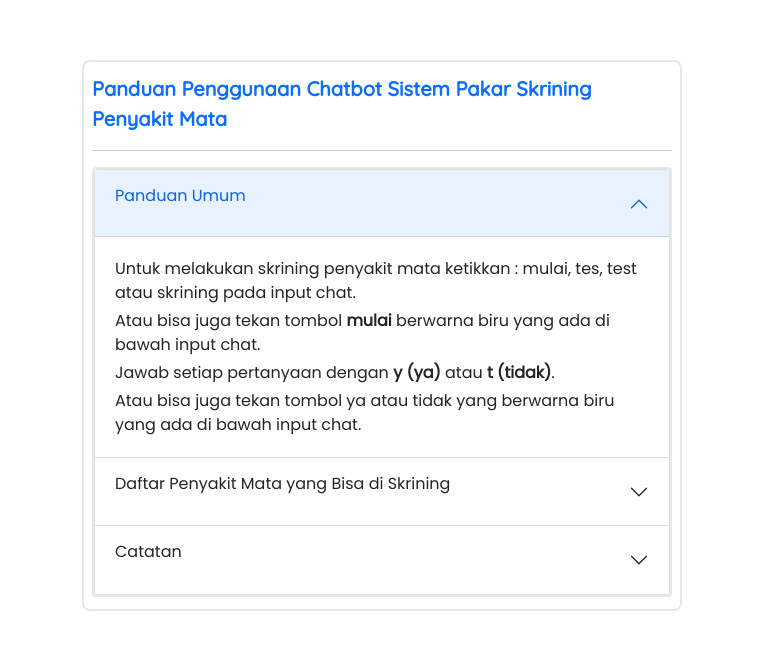
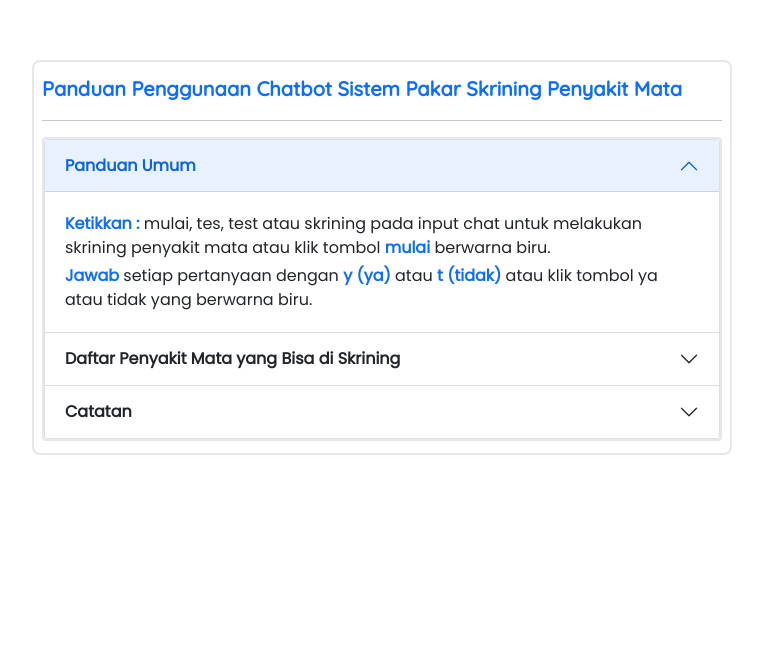
Before and after one commit to mochamadrafli2018/react-eyechatbot, a React (Create React App) app: page /chatbot/guide in a window 1280 px wide. Shown: the top 650 px of the page, without its empty margins (258-1021 px from the left). Built offline with nearby package versions, Linux system fonts and the light colour scheme.

Commit message:
Update Guide

```diff
--- a/src/pages/Guide.js
+++ b/src/pages/Guide.js
@@ -6,7 +6,7 @@ export default function Guide () {
   return(
     <div
       className='container border-2 mx-auto mb-3 p-2 poppins overflow-hidden rounded-lg hover:border-blue-400 hover:shadow-lg'
-      style={{marginTop:'60px',maxWidth:'600px'}}
+      style={{marginTop:'60px',maxWidth:'700px',width:'99%'}}
     >
         <p className='my-1 fw-bold text-primary quicksand' style={{fontSize:'20px'}}>
           Panduan Penggunaan Chatbot Sistem Pakar Skrining Penyakit Mata
@@ -15,19 +15,28 @@ export default function Guide () {
         <Accordion defaultActiveKey='0' className='border-2 my-1 rounded hover:border-blue-400'>
           <AccordionBootstrap
             eventKey={"0"}
-            Title = {(<p>Panduan Umum</p>)}
+            Title = {(<p className='fw-bold m-0'>Panduan Umum</p>)}
             Text = {(
               <div>
-                <p className='my-1'>Untuk melakukan skrining penyakit mata ketikkan : mulai,  tes,  test atau skrining pada input chat.</p>
-                <p className='my-1'>Atau bisa juga tekan tombol <strong>mulai</strong> berwarna biru yang ada di bawah input chat.</p>
-                <p className='my-1'>Jawab setiap pertanyaan dengan <strong>y (ya)</strong> atau <strong>t (tidak)</strong>.</p>
-                <p className='my-1'>Atau bisa juga tekan tombol ya atau tidak yang berwarna biru yang ada di bawah input chat.</p>
+                <p className='my-1'>
+                  <span className='fw-bold text-primary'>Ketikkan : </span>
+                  mulai,  tes,  test atau skrining pada input chat untuk{' '}
+                  melakukan skrining penyakit mata atau klik tombol{' '}
+                  <span className='fw-bold text-primary'>mulai</span> berwarna biru.
+                </p>
+                <p className='my-1'>
+                  <span className='fw-bold text-primary'>Jawab </span>
+                  setiap pertanyaan dengan{' '}
+                  <span className='fw-bold text-primary'>y (ya)</span> atau{' '}
+                  <span className='fw-bold text-primary'>t (tidak)</span> atau{' '}
+                  klik tombol ya atau tidak yang berwarna biru.
+                </p>
               </div>
             )}
           />
           <AccordionBootstrap
             eventKey={"1"}
-            Title = {(<p>Daftar Penyakit Mata yang Bisa di Skrining</p>)}
+            Title = {(<p className='fw-bold m-0'>Daftar Penyakit Mata yang Bisa di Skrining</p>)}
             Text = {(
               <div>
                 <p className='my-1'>1.) Ulkus Kornea</p>
@@ -56,17 +65,23 @@ export default function Guide () {
                 <p className='my-1'>24.) Infeksi Herpes Zoster Kornea</p>
                 <p className='my-1'>25.) Keratitis Ulserativa Perifer</p>
                 <p className='my-1'>26.) Degenerasi Makula</p>
-                <p className='my-1'>26.) Skleritis</p>
+                <p className='my-1'>27.) Skleritis</p>
               </div>
             )}
           />
           <AccordionBootstrap
             eventKey={"2"}
-            Title = {(<p>Catatan</p>)}
+            Title = {(<p className='fw-bold m-0'>Catatan</p>)}
             Text = {(
               <div>
-                <p className='my-1'>Perlu diketahui bahwa hasil skrining dari sistem pakar ini <strong>tidak bisa</strong> dijadikan sebagai keputusan akhir diagnosis penyakit mata anda.</p>
-                <p className='my-1'>Hasil skrining tersebut bisa anda gunakan untuk konsultasi dengan dokter spesialis mata untuk diagnosis lebih lanjut.</p>
+                <p className='my-1'>
+                  Hasil skrining dari sistem pakar ini <span className='fw-bold text-primary'>tidak bisa </span>
+                  dijadikan sebagai keputusan akhir diagnosis penyakit mata anda.
+                </p>
+                <p className='my-1'>
+                  Hasil skrining tersebut <span className='fw-bold text-primary'>bisa </span>
+                  anda gunakan untuk konsultasi dengan dokter spesialis mata untuk diagnosis lebih lanjut.
+                </p>
               </div>
             )}
           />
```
